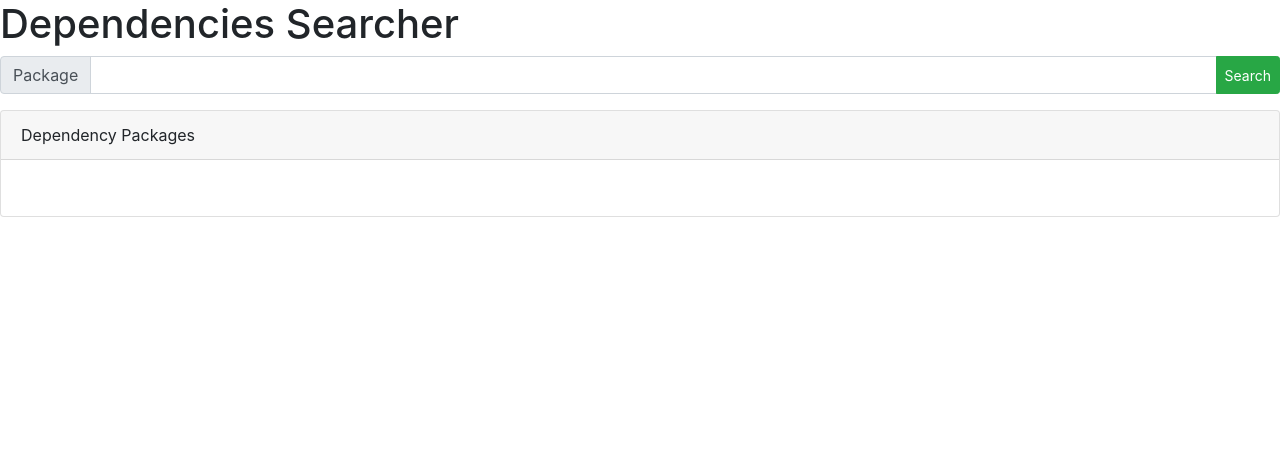
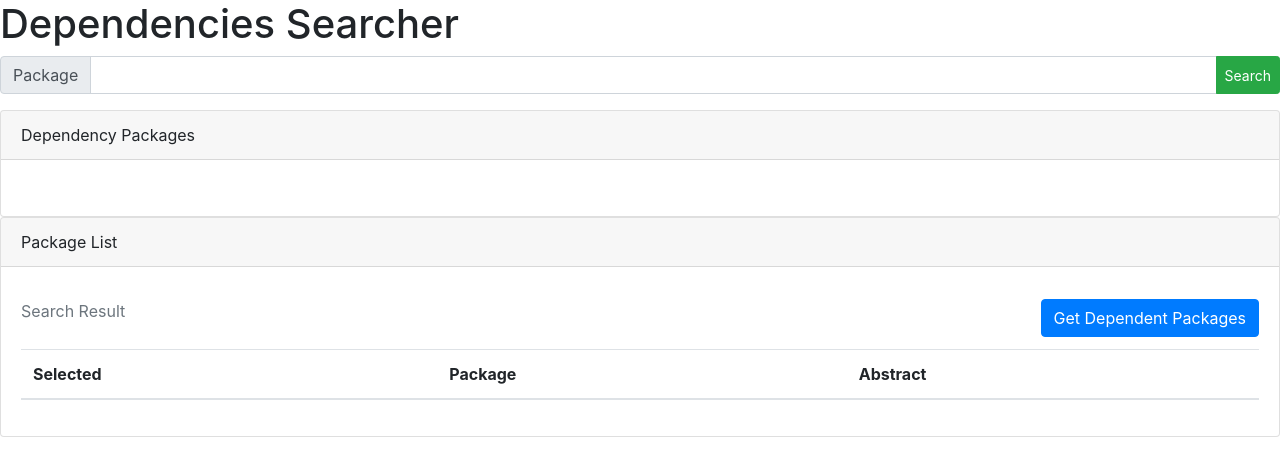
Before and after one commit to ryu022304/dependencies_searcher, a Vue app: page / in a window 1280 px wide. Shown: the top 476 px of the page. Built offline with nearby package versions, Linux system fonts and the light colour scheme; the HTML template or start-up script is replaced by a standard one.

Commit message:
[update]search結果の表示

```diff
--- a/src/App.vue
+++ b/src/App.vue
@@ -3,6 +3,7 @@
     <Header />
     <InputForm />
     <CardArea />
+    <PackageTable />
   </div>
 </template>
 
@@ -10,13 +11,15 @@
 import Header from './components/Header.vue'
 import InputForm from './components/InputForm.vue'
 import CardArea from './components/CardArea.vue'
+import PackageTable from './components/PackageTable.vue'
 
 export default {
   name: 'app',
   components: {
     Header,
     InputForm,
-    CardArea
+    CardArea,
+    PackageTable
   }
 }
 </script>
--- a/src/components/InputForm.vue
+++ b/src/components/InputForm.vue
@@ -18,7 +18,7 @@
 <script>
   import axios from 'axios';
   import store from '../store';
-  const URL_BASE = 'http://192.168.33.10:8080/api/v1/repoquery/';
+  const URL_BASE = 'http://192.168.33.10:8080/api/v1/search/';
   export default {
     data() {
       return {
@@ -28,10 +28,10 @@
     methods: {
         submit: function(){
             axios.get(URL_BASE+this.packageName).then((res) => {
-                console.log(res);
+                console.log(res.data);
                 //store.state.packages = res.data.packages;
-                this.$store.commit('updateList', res.data.packages);
-                console.log(store.state.packages);
+                this.$store.commit('searchList', res.data.packages);
+                //console.log(store.state.packages);
             })
         }
     }
--- /dev/null
+++ b/src/components/PackageTable.vue
@@ -0,0 +1,57 @@
+<template>
+<div>
+    <b-card class="text-left" header="Package List" >
+        <b-table
+            selectable
+            :select-mode="selectMode"
+            selectedVariant="success"
+            :items="searchList"
+            :fields="fields"
+            @row-selected="rowSelected"
+            responsive="sm"
+            caption-top
+        >
+        <template slot="table-caption">
+            Search Result
+            <b-button class="float-lg-right" variant="primary" @click="getDepList">Get Dependent Packages</b-button>
+        </template>
+        <template slot="selected" slot-scope="{ rowSelected }">
+            <span v-if="rowSelected">✔</span>
+        </template>
+        </b-table>
+    </b-card>
+</div>
+</template>
+
+<script>
+import store from '../store';
+export default {
+    data() {
+      return {
+        fields: ['selected', 'package', 'abstract'],
+        selectMode: 'multi',
+        selected: []
+      }
+    },
+    methods: {
+      rowSelected(items) {
+        this.selected = items
+      },
+      getDepList() {
+        console.log(this.selected);
+      }
+    },
+    computed: {
+        searchList(){
+            console.log(this.$store.getters.getSearchList);
+            return this.$store.getters.getSearchList;
+            //this.items = this.$store.getters.getSearchList;
+        }
+    },
+    watch: {
+        searchList(newVal, oldVal){
+            //console.log('watch', newVal);
+        }
+    }
+}
+</script>
--- a/src/store.js
+++ b/src/store.js
@@ -5,16 +5,23 @@ Vue.use(Vuex)
 
 export default new Vuex.Store({
     state: {
-        packages:[]
+        packages:[],
+        searchList:[]
     },
     getters: {
         getPackages: state => {
             return state.packages
+        },
+        getSearchList: state => {
+            return state.searchList
         }
     },
     mutations: {
         updateList(state, packages){
             state.packages = packages
+        },
+        searchList(state, search){
+            state.searchList = search
         }
     }
 })
```
Also changed, not shown: 2 other files (tests, documents, lock files or other folders).
